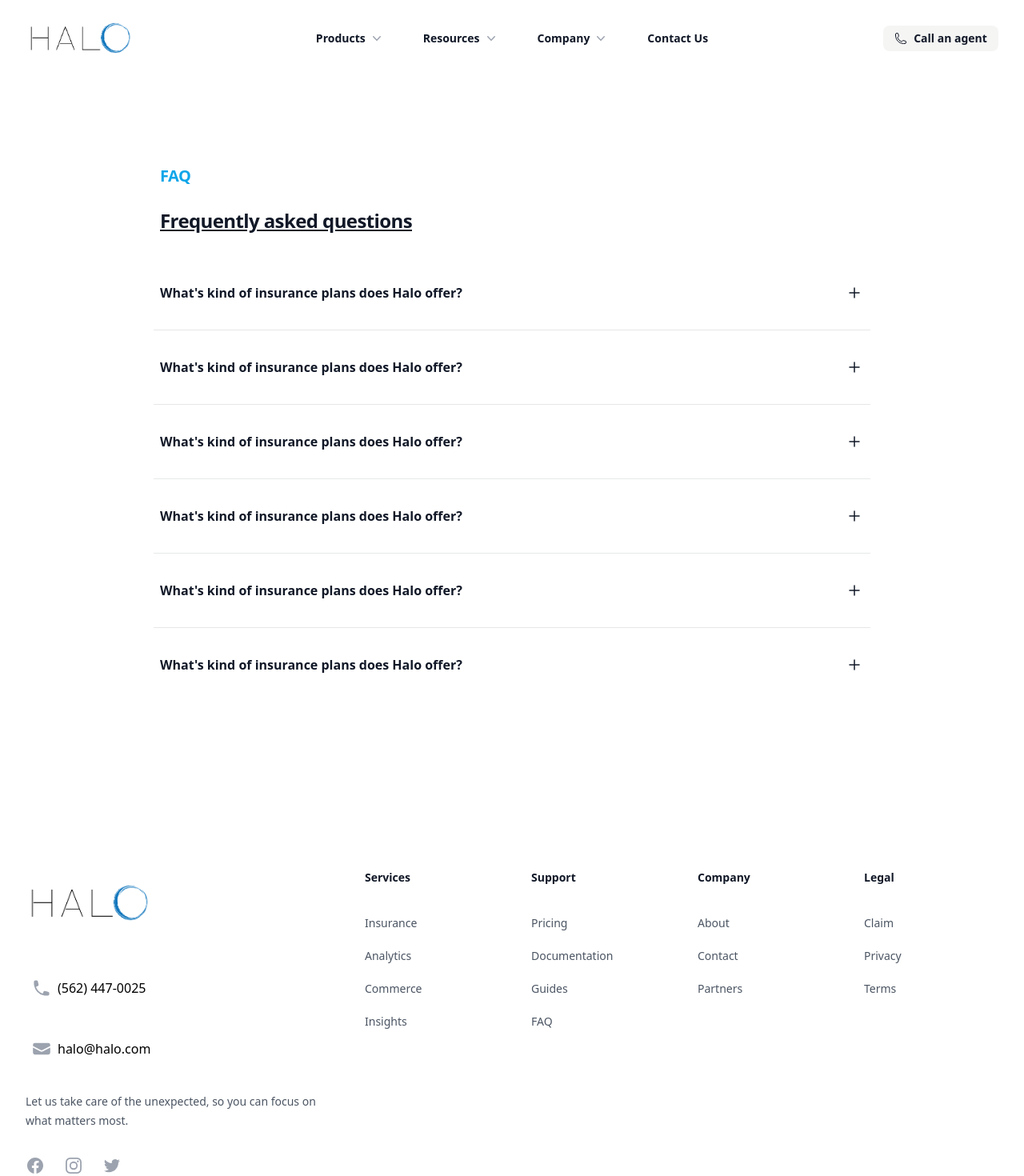
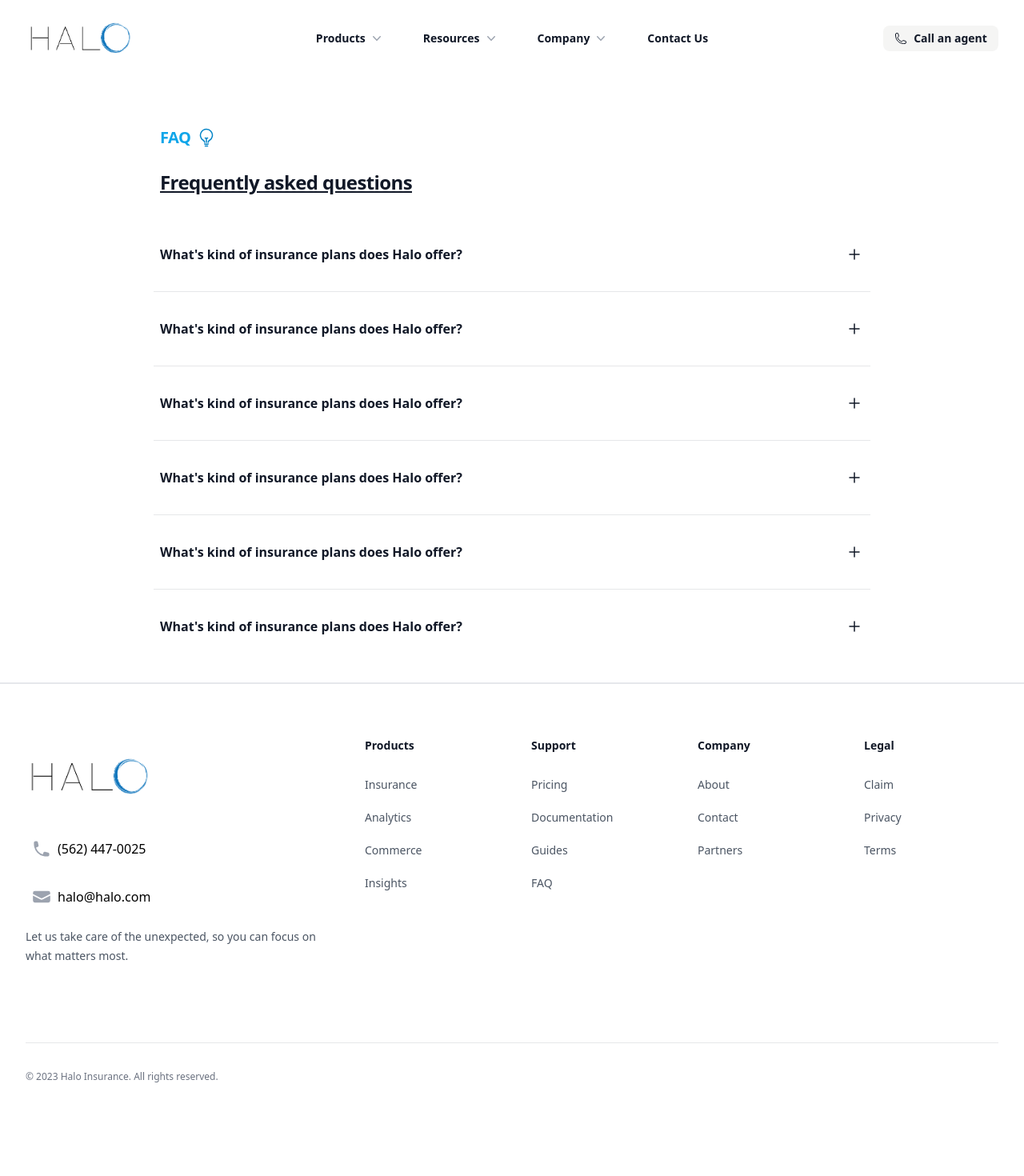
Before and after one commit to DariusGarcia/halo-insurance-NEXTJS, a Next.js app: page /resources/faq in a window 1280 px wide. Shown: the top 1470 px of the page at 80% size. After the commit the page ends 1388 px from the top, so only its background shows below. Built offline with nearby package versions, Linux system fonts and the light colour scheme.

Commit message:
added more pages/ refactored other pages

```diff
--- a/components/faq/faq.jsx
+++ b/components/faq/faq.jsx
@@ -1,14 +1,21 @@
 import { Disclosure } from '@headlessui/react'
-import { MinusSmallIcon, PlusSmallIcon } from '@heroicons/react/24/outline'
+import {
+  MinusSmallIcon,
+  PlusSmallIcon,
+  LightBulbIcon,
+} from '@heroicons/react/24/outline'
 
 export default function FaqComponent() {
   return (
     <div className='bg-white'>
-      <div className='mx-auto max-w-7xl px-6 py-12 sm:py-24 lg:px-8'>
+      <div className='mx-auto max-w-7xl px-6 py-12 sm:py-12 lg:px-8'>
         <div className='mx-auto max-w-4xl '>
-          <h4 className='text-xl font-bold p-2 leading-10 tracking-tight text-sky-500'>
-            FAQ
-          </h4>
+          <span className='flex flex-row items-center'>
+            <h4 className='text-xl font-bold p-2 leading-10 tracking-tight text-sky-500'>
+              FAQ
+            </h4>
+            <LightBulbIcon className='h-6 w-auto text-sky-600' />
+          </span>
           <h3 className='text-2xl font-bold p-2 leading-10 tracking-tight text-gray-900 underline'>
             Frequently asked questions
           </h3>
--- a/components/footer/footer.jsx
+++ b/components/footer/footer.jsx
@@ -1,16 +1,16 @@
+import Link from 'next/link'
+import Image from 'next/image'
 import { PhoneIcon, EnvelopeIcon } from '@heroicons/react/20/solid'
-import Image from 'next/image'
-import Link from 'next/link'
 
 export default function Example() {
   return (
-    <footer className='bg-white' aria-labelledby='footer-heading'>
+    <footer className='bg-white border-t-2' aria-labelledby='footer-heading'>
       <h2 id='footer-heading' className='sr-only'>
         Footer
       </h2>
-      <div className='mx-auto max-w-7xl px-6 pb-8 pt-16 sm:pt-24 lg:px-8 lg:pt-32'>
+      <div className='mx-auto max-w-7xl px-6 pb-8 pt-8 sm:pt-16 lg:px-8'>
         <div className='xl:grid xl:grid-cols-3 xl:gap-8'>
-          <div className='space-y-8'>
+          <div className='space-y-4'>
             <Link href='/' className='-m-1.5 p-1.5'>
               <span className='sr-only'>Halo Insurance</span>
               <Image
@@ -28,18 +28,22 @@ export default function Example() {
               <PhoneIcon className='h-7 w-6 text-gray-400' aria-hidden='true' />
               <p> (562) 447-0025</p>
             </Link>
-            <div className='flex flex-row gap-2 items-center w-max hover:bg-stone-100 p-2 rounded-lg'>
+            <Link
+              href='mailto:halo@halo.com'
+              className='flex flex-row gap-2 items-center w-max hover:bg-stone-100 p-2 rounded-lg'
+            >
               <EnvelopeIcon
                 className='h-7 w-6 text-gray-400'
                 aria-hidden='true'
               />
               <p> halo@halo.com</p>
-            </div>
+            </Link>
             <p className='text-sm leading-6 text-gray-600'>
               Let us take care of the unexpected, so you can focus on what
               matters most.
             </p>
-            <div className='flex space-x-6'>
+            {/* social media links */}
+            {/* <div className='flex space-x-6'>
               {navigation.social.map((item) => (
                 <Link
                   key={item.name}
@@ -50,14 +54,18 @@ export default function Example() {
                   <item.icon className='h-6 w-6' aria-hidden='true' />
                 </Link>
               ))}
-            </div>
+            </div> */}
           </div>
+          {/* website navigation links */}
           <div className='mt-16 grid grid-cols-2 gap-8 xl:col-span-2 xl:mt-0'>
             <div className='md:grid md:grid-cols-2 md:gap-8'>
               <div>
-                <h3 className='text-sm font-semibold leading-6 text-gray-900 p-2'>
-                  Services
-                </h3>
+                <Link
+                  href='/products/explore-products'
+                  className='text-sm font-semibold leading-6 text-gray-900 p-2 hover:underline'
+                >
+                  Products
+                </Link>
                 <ul role='list' className='mt-6 space-y-4'>
                   {navigation.solutions.map((item) => (
                     <li key={item.name}>
@@ -72,9 +80,12 @@ export default function Example() {
                 </ul>
               </div>
               <div className='mt-10 md:mt-0'>
-                <h3 className='text-sm font-semibold leading-6 text-gray-900 p-2'>
+                <Link
+                  href='/company/faq'
+                  className='text-sm font-semibold leading-6 text-gray-900 p-2 hover:underline'
+                >
                   Support
-                </h3>
+                </Link>
                 <ul role='list' className='mt-6 space-y-4'>
                   {navigation.support.map((item) => (
                     <li key={item.name}>
@@ -91,9 +102,12 @@ export default function Example() {
             </div>
             <div className='md:grid md:grid-cols-2 md:gap-8'>
               <div>
-                <h3 className='text-sm font-semibold leading-6 text-gray-900 p-2'>
+                <Link
+                  href='/company/about'
+                  className='text-sm font-semibold leading-6 text-gray-900 p-2 hover:underline'
+                >
                   Company
-                </h3>
+                </Link>
                 <ul role='list' className='mt-6 space-y-4'>
                   {navigation.company.map((item) => (
                     <li key={item.name}>
@@ -108,9 +122,12 @@ export default function Example() {
                 </ul>
               </div>
               <div className='mt-10 md:mt-0'>
-                <h3 className='text-sm font-semibold leading-6 text-gray-900 p-2'>
+                <Link
+                  href='/company/terms'
+                  className='text-sm font-semibold leading-6 text-gray-900 p-2 hover:underline'
+                >
                   Legal
-                </h3>
+                </Link>
                 <ul role='list' className='mt-6 space-y-4'>
                   {navigation.legal.map((item) => (
                     <li key={item.name}>
--- a/components/landing/cta.jsx
+++ b/components/landing/cta.jsx
@@ -6,10 +6,10 @@ export default function Example() {
       <div className='py-24 px-6 sm:px-6 sm:py-32 lg:px-8'>
         <div className='mx-auto max-w-2xl text-center'>
           <h2 className='text-3xl font-bold tracking-tight text-stone-50 sm:text-4xl'>
-            Get a quote today.
+            Get a quote today!
           </h2>
           <p className='mx-auto mt-6 max-w-xl text-lg leading-8 text-stone-50'>
-            See options and pricing in minutes.
+            See options and pricing in minutes
           </p>
           <div className='mt-10 flex items-center justify-center gap-x-6'>
             <Link
@@ -19,7 +19,7 @@ export default function Example() {
               Get started
             </Link>
             <Link
-              href='#'
+              href='/company/about'
               className='text-sm font-semibold leading-6 text-gray-900 hover:underline hover:opacity-90'
             >
               Learn more <span aria-hidden='true'>→</span>
--- a/components/products/productsShowcase.jsx
+++ b/components/products/productsShowcase.jsx
@@ -18,7 +18,10 @@ export default function ProductsShowcase() {
         <div className='mt-20 flow-root'>
           <div className='isolate -mt-16 grid max-w-sm grid-cols-1 gap-y-16 divide-y divide-gray-100 sm:mx-auto lg:-mx-8 lg:mt-0 lg:max-w-none lg:grid-cols-3 lg:divide-y-0 lg:divide-x xl:-mx-4'>
             {tiers.map((tier) => (
-              <div key={tier.id} className='pt-16 lg:px-8 lg:pt-0 xl:px-14'>
+              <div
+                key={tier.id}
+                className='pt-4 md:pt-16 lg:px-8 lg:pt-0 xl:px-14'
+              >
                 <h3
                   id={tier.id}
                   className='text-base font-semibold leading-7 text-gray-900'
--- a/components/testimonials/productTestimonials.jsx
+++ b/components/testimonials/productTestimonials.jsx
@@ -1,4 +1,52 @@
 import Image from 'next/image'
+
+export default function ProductsTestimonials() {
+  return (
+    <div className='bg-stone-50 py-12'>
+      <div className='mx-auto max-w-7xl px-6 lg:px-8'>
+        <div className='mx-auto max-w-xl text-center'>
+          <h2 className='text-lg font-semibold leading-8 tracking-tight text-sky-600'>
+            Testimonials
+          </h2>
+          <p className='mt-2 text-3xl font-bold tracking-tight text-gray-900 sm:text-4xl'>
+            Join the thousands of customers who love Halo
+          </p>
+        </div>
+        <div className='mx-auto mt-16 flow-root max-w-2xl sm:mt-20 lg:mx-0 lg:max-w-none'>
+          <div className='-mt-8 sm:-mx-4 sm:columns-2 sm:text-[0] lg:columns-3 md:divide-x '>
+            {testimonials.map((testimonial) => (
+              <div
+                key={testimonial.author.handle}
+                className='pt-8 sm:inline-block sm:w-full sm:px-4'
+              >
+                <figure className='rounded-2xl bg-gray-50 p-4 md:p-8 text-sm leading-6'>
+                  <blockquote className='text-gray-900'>
+                    <p>{`“${testimonial.body}”`}</p>
+                  </blockquote>
+                  <figcaption className='mt-6 flex items-center gap-x-4'>
+                    <Image
+                      width={500}
+                      height={500}
+                      className='h-10 w-10 rounded-full bg-gray-50'
+                      src={testimonial.author.imageUrl}
+                      alt='testimonials'
+                    />
+                    <div>
+                      <div className='font-semibold text-gray-900'>
+                        {testimonial.author.name}
+                      </div>
+                      <div className='text-gray-600'>{`@${testimonial.author.handle}`}</div>
+                    </div>
+                  </figcaption>
+                </figure>
+              </div>
+            ))}
+          </div>
+        </div>
+      </div>
+    </div>
+  )
+}
 
 const testimonials = [
   {
@@ -56,51 +104,3 @@ const testimonials = [
     },
   },
 ]
-
-export default function ProductsTestimonials() {
-  return (
-    <div className='bg-stone-50 py-12'>
-      <div className='mx-auto max-w-7xl px-6 lg:px-8'>
-        <div className='mx-auto max-w-xl text-center'>
-          <h2 className='text-lg font-semibold leading-8 tracking-tight text-sky-600'>
-            Testimonials
-          </h2>
-          <p className='mt-2 text-3xl font-bold tracking-tight text-gray-900 sm:text-4xl'>
-            Join the thousands of customers who love Halo
-          </p>
-        </div>
-        <div className='mx-auto mt-16 flow-root max-w-2xl sm:mt-20 lg:mx-0 lg:max-w-none'>
-          <div className='-mt-8 sm:-mx-4 sm:columns-2 sm:text-[0] lg:columns-3'>
-            {testimonials.map((testimonial) => (
-              <div
-                key={testimonial.author.handle}
-                className='pt-8 sm:inline-block sm:w-full sm:px-4'
-              >
-                <figure className='rounded-2xl bg-gray-50 p-8 text-sm leading-6'>
-                  <blockquote className='text-gray-900'>
-                    <p>{`“${testimonial.body}”`}</p>
-                  </blockquote>
-                  <figcaption className='mt-6 flex items-center gap-x-4'>
-                    <Image
-                      width={500}
-                      height={500}
-                      className='h-10 w-10 rounded-full bg-gray-50'
-                      src={testimonial.author.imageUrl}
-                      alt='testimonials'
-                    />
-                    <div>
-                      <div className='font-semibold text-gray-900'>
-                        {testimonial.author.name}
-                      </div>
-                      <div className='text-gray-600'>{`@${testimonial.author.handle}`}</div>
-                    </div>
-                  </figcaption>
-                </figure>
-              </div>
-            ))}
-          </div>
-        </div>
-      </div>
-    </div>
-  )
-}
--- a/pages/company/about/index.jsx
+++ b/pages/company/about/index.jsx
@@ -6,6 +6,7 @@ export default function About() {
       <Head>
         <title>Halo - About Us</title>
       </Head>
+      <h1>about us</h1>
     </div>
   )
 }
--- a/pages/company/policy/index.jsx
+++ b/pages/company/policy/index.jsx
@@ -1,3 +1,3 @@
 export default function PrivacyPolicy() {
-  return <div>index</div>
+  return <div className='h-screen text-center'>Privacy Policy</div>
 }
```
